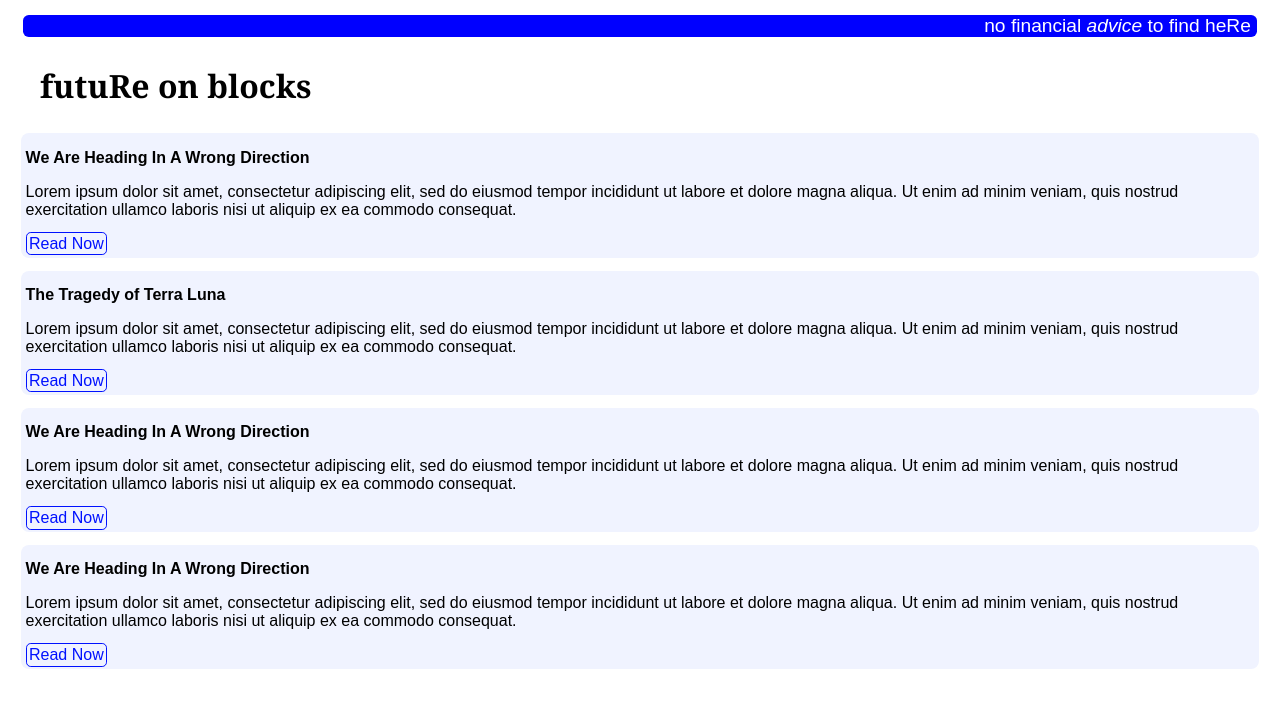
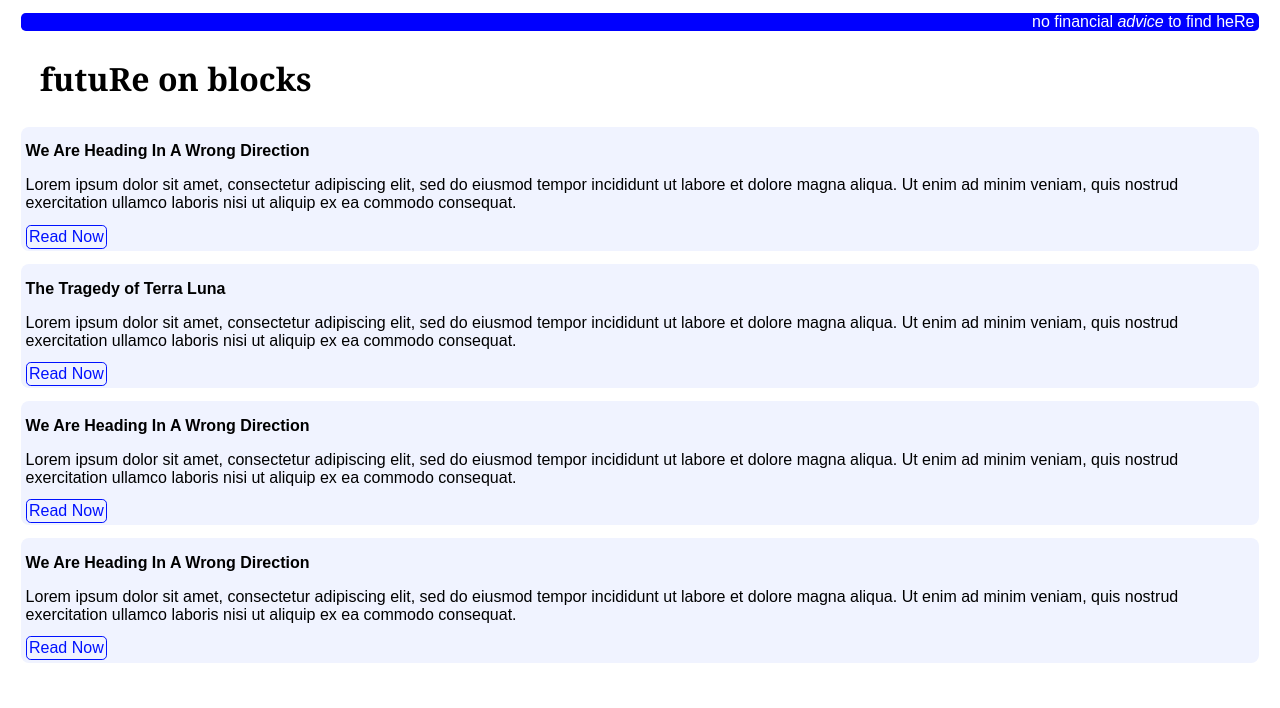
Before and after one commit to lukasgbe/blogtest, a plain HTML site: page index.html in a window 1280 px wide. Drawn offline with Linux system fonts and the light colour scheme.

Commit message:
Update styles.css

```diff
--- a/styles.css
+++ b/styles.css
@@ -9,7 +9,7 @@
     font-style: initial;
     margin: 0.2em;
     background-color: blue;
-    font-size: larger;
+    font-size: medium;
     padding-right: 0.3em;
     padding-left: 0.3em;
     border-radius: 0.3em;
```
